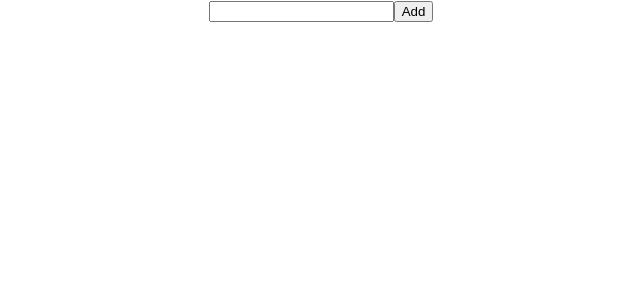
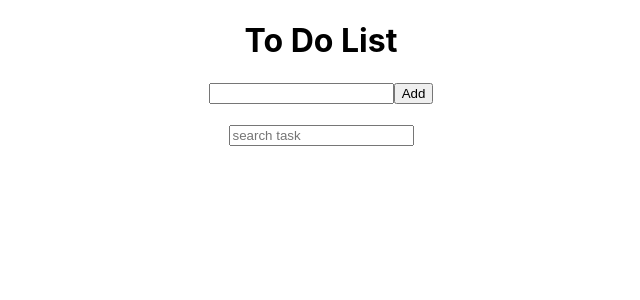
Before and after one commit to PSPenta/react-training-new, a React (Create React App) app: page / in a window 1280 px wide. Shown: the top 300 px of the page, without its empty margins (319-959 px from the left). Built offline with nearby package versions, Linux system fonts and the light colour scheme.

Commit message:
to-do-list modified for the filter options

```diff
--- a/src/App.jsx
+++ b/src/App.jsx
@@ -4,6 +4,7 @@ import { useState } from 'react';
 
 function App() {
   let [tasks, setTasks] = useState([]);
+  let [filter, setFilter] = useState('');
 
   let addTask = () => {
     let task = document.getElementById('task').value;
@@ -16,12 +17,25 @@ function App() {
     setTasks(newTasks);
   };
 
+  let searchTask = () => {
+    let filter = document.getElementById('search').value;
+    setFilter(filter);
+  };
+
+  let clearFilter = () => {
+    setFilter('');
+  };
+
   return (
     <div className="App">
-      <input type={"text"} name={"task"} id={"task"} />
-      <button onClick={addTask}>Add</button>
+      <header>
+        <h1>To Do List</h1>
+      </header>
+      <input type={"text"} name={"task"} id={"task"} onFocus={clearFilter} />
+      <button onClick={addTask}>Add</button><br /><br />
+      <input type={"text"} placeholder={"search task"} name={"search"} id={"search"} value={filter} onChange={searchTask} />
       <ul>
-        {tasks.map((task, i, j) => <li key={i}>{task}&nbsp;&nbsp;<button onClick={() => deleteTask(i)}>Delete</button></li>)}
+        {tasks.filter(task => task.includes(filter)).map((task, i, j) => <li key={i}>{task}&nbsp;&nbsp;<button onClick={() => deleteTask(i)}>Delete</button></li>)}
       </ul>
     </div>
   );
```
